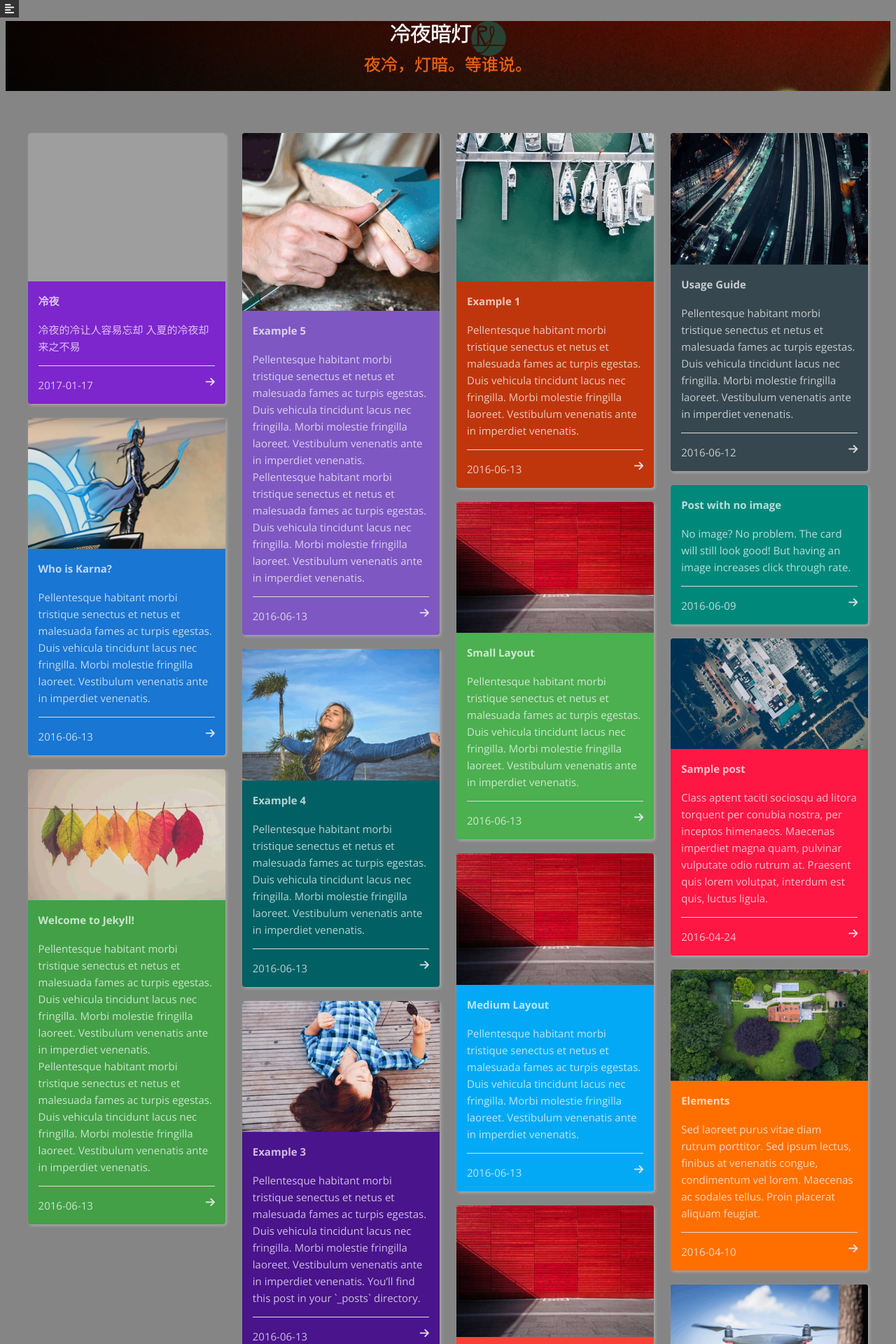
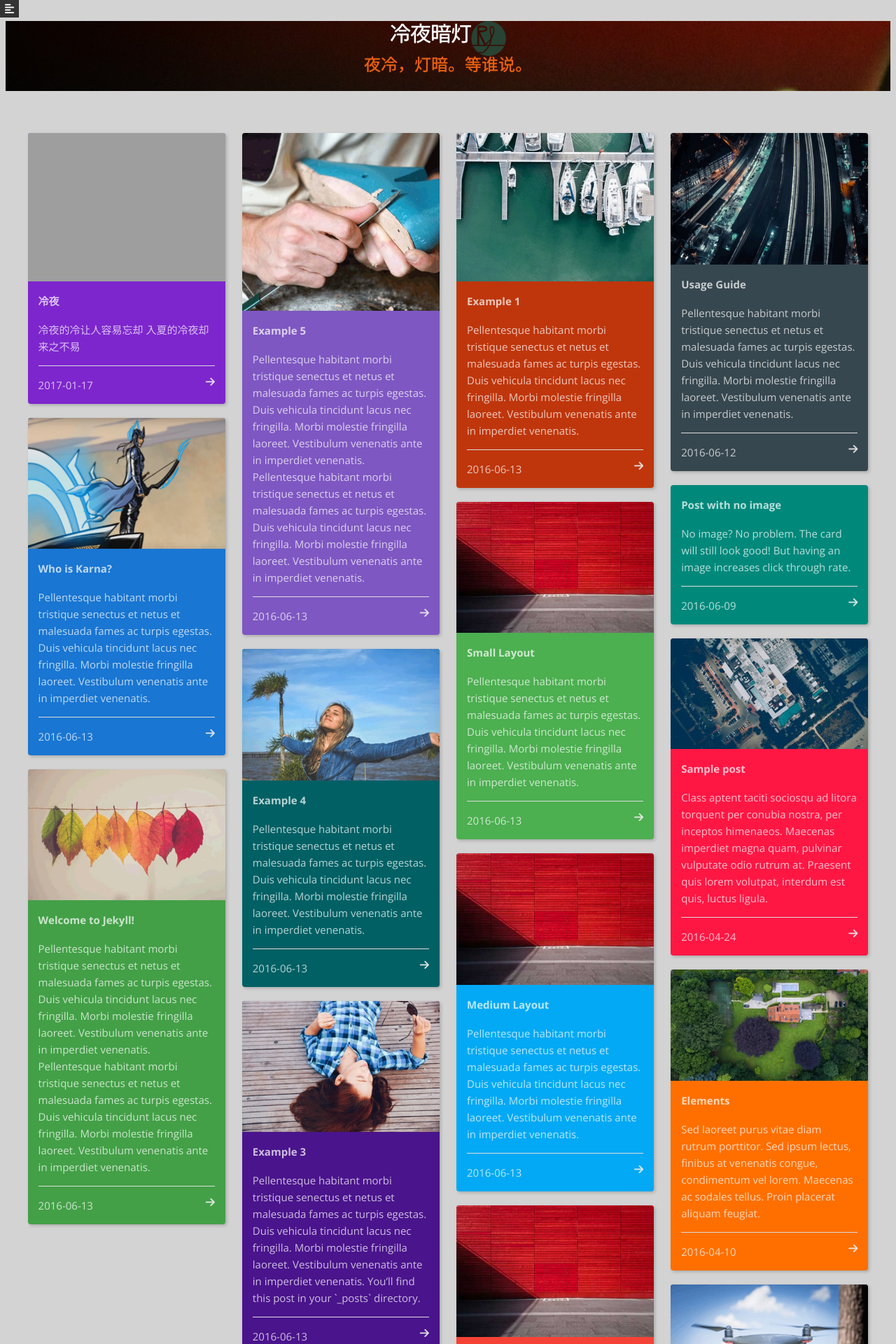
Before and after one commit to GitHubNull/GitHubNull.github.io, a Jekyll site: the page built from index.html, in a window 1280 px wide. Shown: the top 1920 px of the page at 70% size. Built offline with Jekyll 4.4.1, drawn with Linux system fonts in a browser that asks for light colours; nearby versions of some CDN libraries.

Commit message:
update 2017年 01月 17日 星期二 19:42:49 CST

```diff
--- a/_sass/_base.scss
+++ b/_sass/_base.scss
@@ -7,7 +7,7 @@
       }
 
 body {
-         background: #858585;
+         background: #D3D3D3;
          font-family: $base-font-family;
          font-size: 15px;
          font-weight: 300;
```
